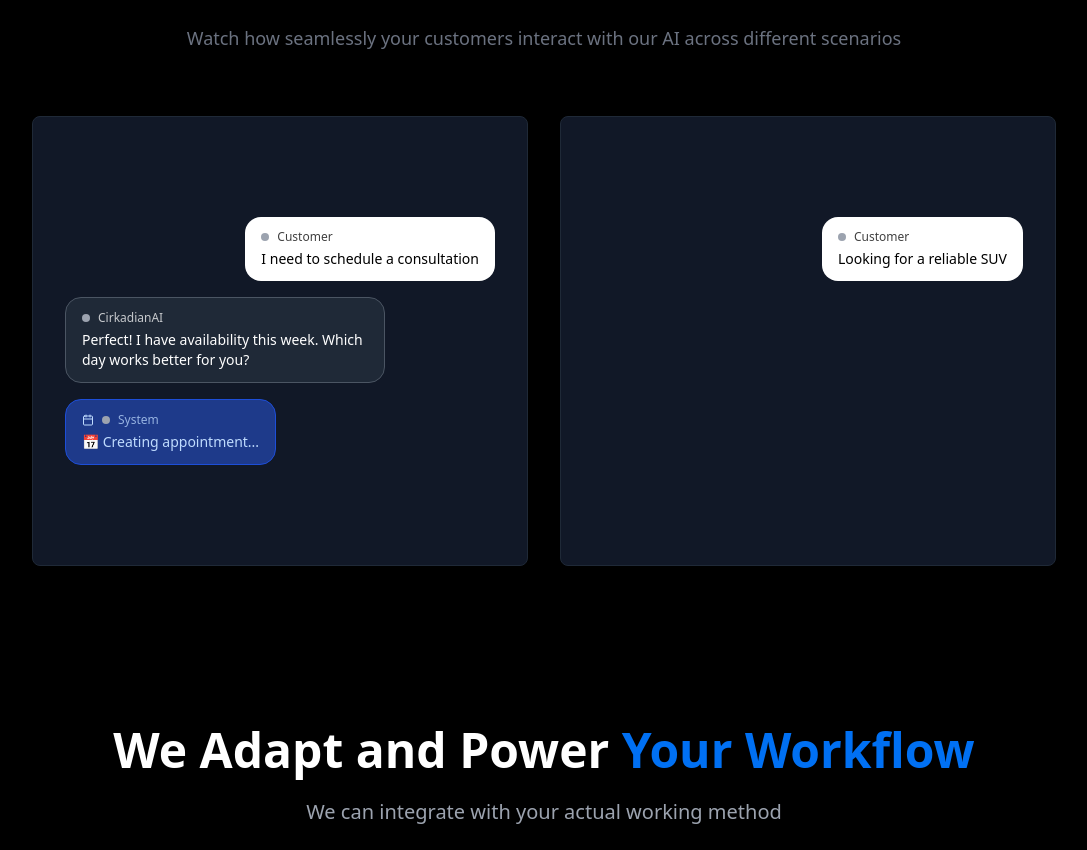
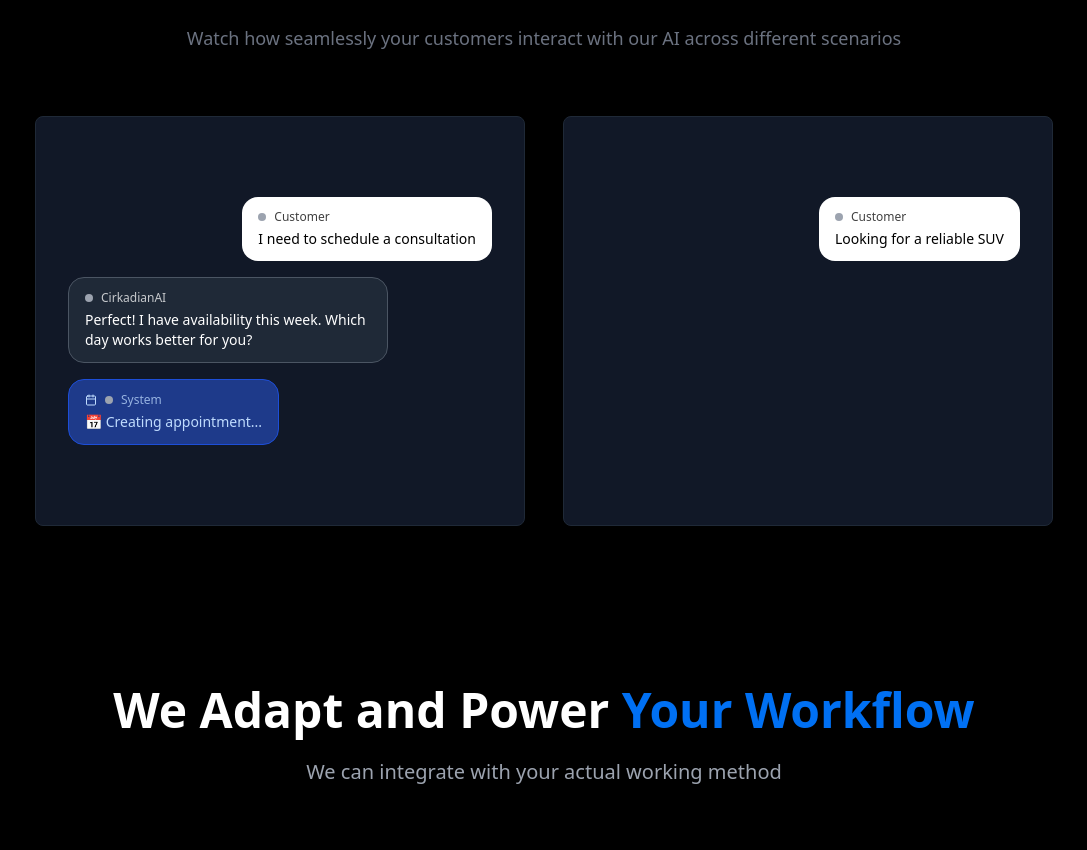
Before and after one commit to gerrybarria/cirkadian-ai-automate, a React (Vite) app: page / in a window 1280 px wide. Shown: the part 936-1786 px from the top of the page, without its empty margins (96-1183 px from the left). Built offline with nearby package versions, Linux system fonts and the light colour scheme.

Commit message:
Visual edit in Lovable
Edited UI in Lovable

```diff
--- a/src/components/AnimatedDemos.tsx
+++ b/src/components/AnimatedDemos.tsx
@@ -129,8 +129,8 @@ export const AnimatedDemos = () => {
         </div>
 
         <div className="grid md:grid-cols-2 gap-8 max-w-5xl mx-auto">
-          {demos.map((demo, idx) => <Card key={demo} className="bg-gray-900 border-gray-800 p-8 hover:border-gray-600 transition-all duration-300 py-[100px]">
-              <div className="space-y-4 h-200 overflow-hidden">
+          {demos.map((demo, idx) => <Card key={demo} className="bg-gray-900 border-gray-800 p-8 hover:border-gray-600 transition-all duration-300 py-[80px] my-0 mx-[3px]">
+              <div className="space-y-4 h-100 overflow-hidden">
                 {conversations[demo as keyof typeof conversations].slice(0, visibleMessages[demo]).map((message, index) => renderMessage(message, index))}
               </div>
             </Card>)}
```
